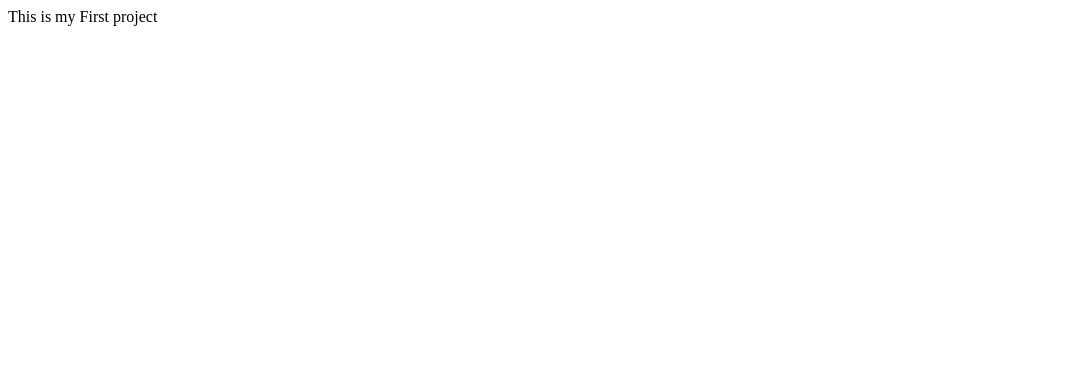
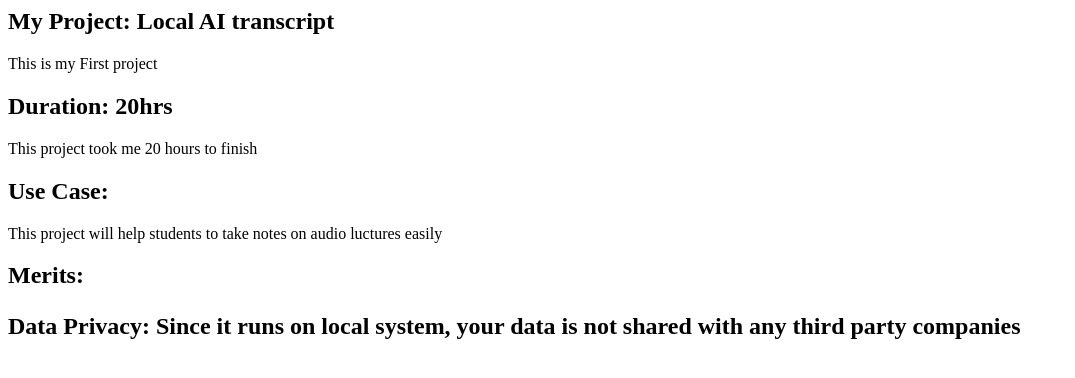
Before and after one commit to 24ucs105-Patric/student-project, a plain HTML site: page index.html in a window 1280 px wide. Shown: the whole page, without its empty margins (0-1075 px from the left). Drawn offline with Linux system fonts and the light colour scheme.

Commit message:
Update index.html

```diff
--- a/index.html
+++ b/index.html
@@ -1,5 +1,18 @@
 <html>
+<head>
+  <title>About My Project</title>
+</head>
   <body>
+    <h2>My Project: Local AI transcript</h2>
     <p>This is my First project</p>
+
+    <h2>Duration: 20hrs</h2>
+    <p>This project took me 20 hours to finish</p>
+
+    <h2>Use Case:</h2>
+    <p>This project will help students to take notes on audio luctures easily<p>
+
+    <h2>Merits:<h2>
+    <p>Data Privacy: Since it runs on local system, your data is not shared with any third party companies</p>
   </body>
 </html>
```
